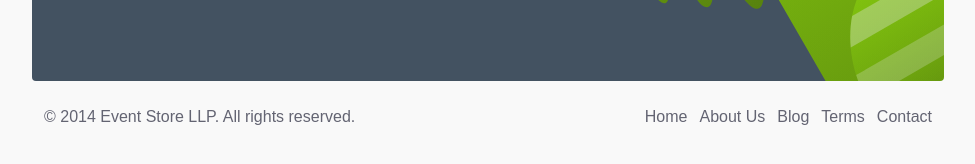
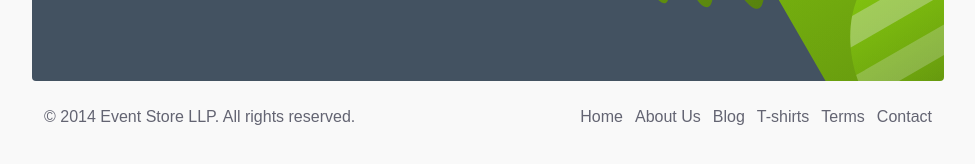
Before and after one commit to sandboxorg/geteventstore.com, a Jekyll site: the page built from index.html, in a window 1280 px wide. Shown: the part 471-635 px from the top of the page, without its empty margins (152-1127 px from the left). Built offline with Jekyll 4.4.1, drawn with Linux system fonts in a browser that asks for light colours; Markdown is read by kramdown in place of the engine named in the settings.

Commit message:
Added T-shirts link to footer

```diff
--- a/_includes/footer.html
+++ b/_includes/footer.html
@@ -5,6 +5,7 @@
 				<li class="footer__menu__item"><a href="{{ site.url }}">Home</a></li>
 				<li class="footer__menu__item"><a href="{{ site.url }}/about">About Us</a></li>
 				<li class="footer__menu__item"><a href="{{ site.url }}/blog">Blog</a></li>
+				<li class="footer__menu__item"><a href="http://www.redbubble.com/people/eventstore/shop">T-shirts</a></li>
 				<li class="footer__menu__item"><a href="{{ site.url }}/terms">Terms</a></li>
 				<li class="footer__menu__item"><a href="mailto:sales@geteventstore.com">Contact</a></li>
 			</ul>
```
